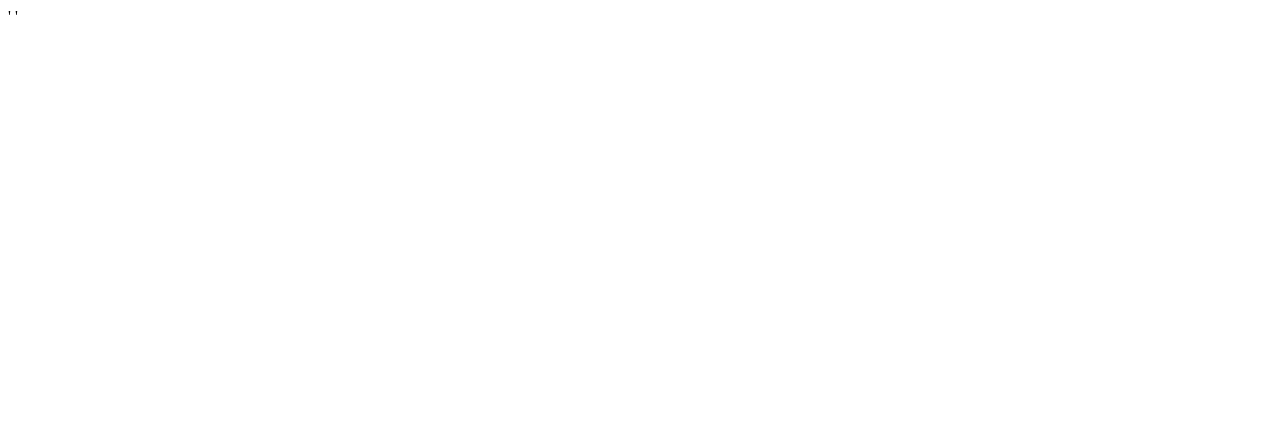
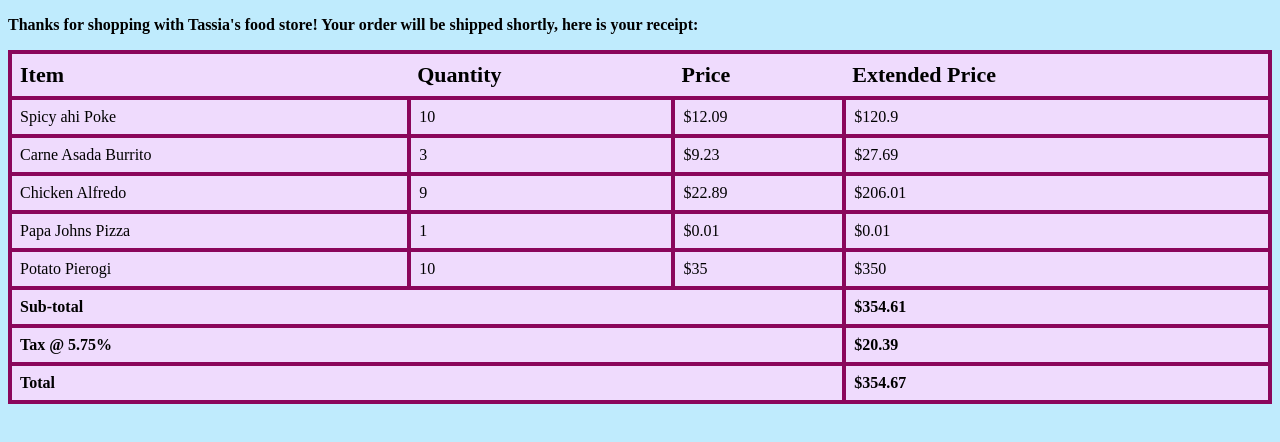
Before and after one commit to TassiaTessa/ITM352_repo, a website: page WODs/Poke6.1/Invoice1.html in a window 1280 px wide. Drawn offline with Linux system fonts and the light colour scheme.

Commit message:
adding POKE 6

```diff
--- a/Lab6/SmartPhoneProducts1_4/Products-style2.css
+++ b/Lab6/SmartPhoneProducts1_4/Products-style2.css
@@ -14,7 +14,7 @@ h1, h2 {
   display: flex;
   flex-flow: row wrap;
   justify-content: space-around;
-  background: url("images/phone_globe.jpg") no-repeat 50% center;
+  background: url("https://tassiatessa.github.io/ITM352_repo/Lab6/SmartPhoneProducts1_4/Images/phone_globe.jpg") no-repeat 50% center;
   color: black;
 }
 
--- a/WODs/Poke6.1/Invoice1.html
+++ b/WODs/Poke6.1/Invoice1.html
@@ -1,12 +1,45 @@
+
+
 <!DOCTYPE html>
 <html lang="en">
-<head>'  <link href="invoice1.css" rel="stylesheet" type="text/css">
-    <meta charset="UTF-8">'
+<head> <link href="invoice1.css" rel="stylesheet" type="text/css">
+    <meta charset="UTF-8">
     <meta charset="UTF-8">
     <meta name="viewport" content="width=device-width, initial-scale=1.0">
     <title>POKE 6.1</title>
 </head>
 <body>
+    <table>
+        <thead>
+            <tr>
+                <th>Item</th>
+                <th>Quantity</th>
+                <th>Price</th>
+                <th>Extended Price</th>
+            </tr>
+        </thead>
+        <tbody id="invoiceTable">
+            <!-- Product rows will be added dynamically using JavaScript -->
+        </tbody>
+        <tfoot>
+            <tr>
+                <td colspan="3">Sub-total</td>
+                <td id="subtotal_cell">$0.00</td>
+            </tr>
+            <tr>
+                <td colspan="3">Tax @ 5.75%</td>
+                <td id="tax_cell">$0.00</td>
+            </tr>
+            <tr>
+                <td colspan="3"><strong>Total</strong></td>
+                <td id="total_cell"><strong>$0.00</strong></td>
+            </tr>
+        </tfoot>
+        <p>
+        <strong>Thanks for shopping with Tassia's food store! Your order will be shipped shortly, here is your receipt: </strong>
+         </p>
+    </table>
+    <script src="invoice1.js"></script>
 
 </body>
 </html>
--- a/WODs/Poke6.1/invoice1.css
+++ b/WODs/Poke6.1/invoice1.css
@@ -0,0 +1,27 @@
+table {
+    border-collapse: collapse;
+    width: 100%;
+}
+
+table, td {
+    border: 4px solid rgb(138, 6, 91);
+    background-color: rgb(239, 219, 253);
+}
+
+th, td {
+    padding: 8px;
+    text-align: left;
+}
+
+th {
+    font-size: 22px;
+    border: 4px  rgb(138, 6, 91);
+}
+
+tfoot {
+    font-weight: bold;
+}
+body{
+    background-color: rgb(191, 235, 253);
+}
+this is kinda ugly lol
--- a/WODs/Poke6.1/invoice1.js
+++ b/WODs/Poke6.1/invoice1.js
@@ -1,32 +1,42 @@
 //Product data
+/*Tassia's poke 6.1, a food store*/
 
-
-     // Product 1
+//product 1
 let item1 = 'Spicy ahi Poke';
-     let quantity1 = 6;
-     let price1 = 12.99;
-
-     // Product 2
+let quantity1 = 10;
+let price1 = 12.09;
+let extended_price1 = quantity1 * price1;
+//product 2
 let item2 = 'Carne Asada Burrito';
  let quantity2 = 3;
  let price2 = 9.23;
+let extended_price2 = quantity2 * price2;
 
  // Product 3
 let item3 = 'Chicken Alfredo';
 let quantity3 = 9;
 let price3 = 22.89;
+let extended_price3 = quantity3 * price3;
 
  // Product 4
  let item4 = 'Papa Johns Pizza';
  let quantity4 = 1;
  let price4 = .01;
-     let extended_price1, extended_price2, extended_price3, extended_price4;
+let extended_price4 = quantity4 * price4;
+//product 5
+let item5 = 'Potato Pierogi';
+let quantity5 = 10;
+let price5 = 35.00;
+let extended_price5 = quantity5 * price5;
+
 
      // Compute extended prices
+     /*this no worky so comment it out and im adding these to each product block
      extended_price1 = quantity1 * price1;
      extended_price2 = quantity2 * price2;
      extended_price3 = quantity3 * price3;
      extended_price4 = quantity4 * price4;
+     */
 
      // Calculate subtotal
      let subtotal = extended_price1 + extended_price2 + extended_price3 + extended_price4;
@@ -34,3 +44,50 @@
      // Calculate sales tax (5.75%)
      let taxRate = 0.0575;
      let taxAmount = subtotal * taxRate;
+
+     //total:
+     let total = subtotal + taxRate;
+    //populate the table rows using DOM manipulation
+    let table=document.getElementById('invoiceTable')
+
+
+let row = table.insertRow();
+
+// Create a new row for each item
+row.insertCell(0).innerHTML = `${item1}`;
+row.insertCell(1).innerHTML = `${quantity1}`;
+row.insertCell(2).innerHTML = '$'+`${price1}`;
+row.insertCell(3).innerHTML = ('$' + `${extended_price1}`);
+row = table.insertRow();
+
+// Create a new row for each item
+row.insertCell(0).innerHTML = `${item2}`;
+row.insertCell(1).innerHTML = `${quantity2}`;
+row.insertCell(2).innerHTML = '$'+`${price2}`;
+row.insertCell(3).innerHTML = ('$' + `${extended_price2}`);
+row = table.insertRow();
+
+// Create a new row for each item
+row.insertCell(0).innerHTML = `${item3}`;
+row.insertCell(1).innerHTML = `${quantity3}`;
+row.insertCell(2).innerHTML = '$'+`${price3}`;
+row.insertCell(3).innerHTML = ('$' + `${extended_price3}`);
+row = table.insertRow();
+
+// Create a new row for each item
+row.insertCell(0).innerHTML = `${item4}`;
+row.insertCell(1).innerHTML = `${quantity4}`;
+row.insertCell(2).innerHTML = '$'+`${price4}`;
+row.insertCell(3).innerHTML = ('$' + `${extended_price4}`);
+row = table.insertRow();
+
+// Create a new row for each item
+row.insertCell(0).innerHTML = `${item5}`;
+row.insertCell(1).innerHTML = `${quantity5}`;
+row.insertCell(2).innerHTML = '$'+`${price5}`;
+row.insertCell(3).innerHTML = ('$' + `${extended_price5}`);
+
+// Set the subtotal, tax, and total cells
+document.getElementById('subtotal_cell').innerHTML = '$' + subtotal.toFixed(2);
+document.getElementById('tax_cell').innerHTML = '$' + taxAmount.toFixed(2);
+document.getElementById('total_cell').innerHTML = '$' + total.toFixed(2);
```
Lines whose indentation alone changed are shown as unchanged.
